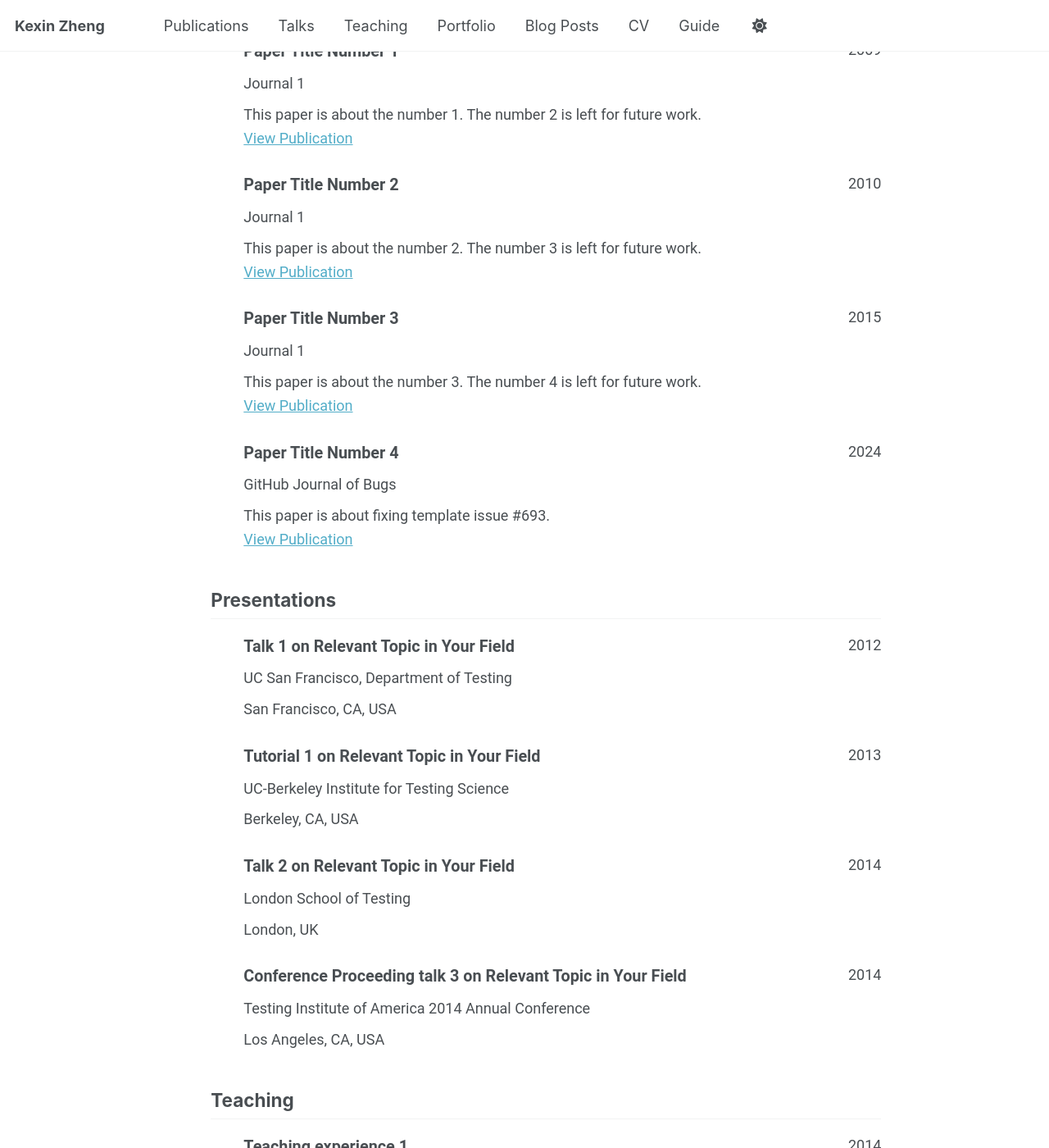
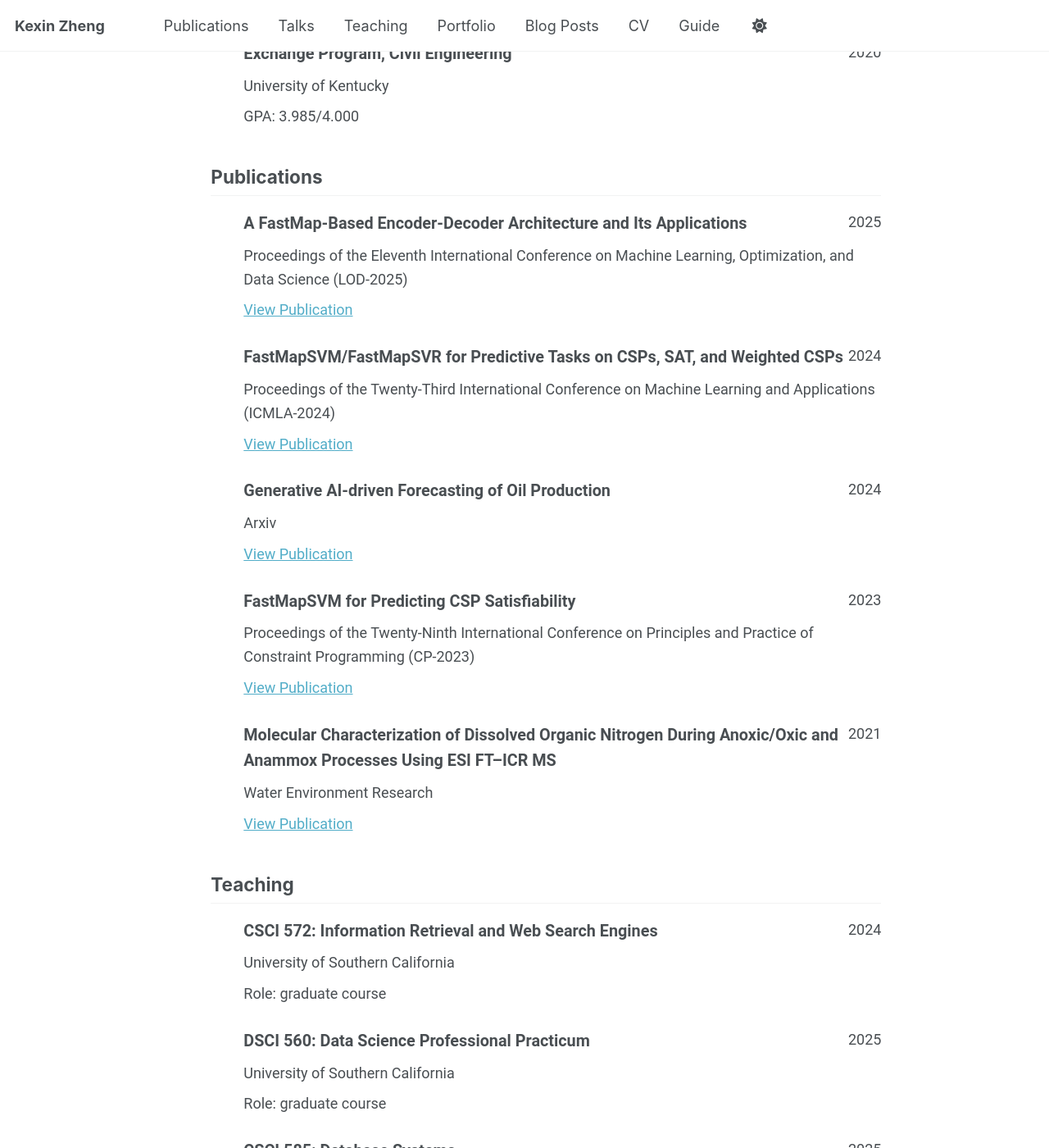
Before and after one commit to kellyzhengusc/kellyzhengusc.github.io, a Jekyll site: the page built from _pages/cv-json.md, in a window 1280 px wide and 1400 px high, scrolled down 890 px. Shown: the whole window at 82% size. Built offline with Jekyll 4.4.1, drawn with Linux system fonts in a browser that asks for light colours; a script that is not in the unit is left out; some of the changed text lies outside the part shown.

Commit message:
Update cv.json

```diff
--- a/_data/cv.json
+++ b/_data/cv.json
@@ -1,14 +1,14 @@
 {
   "basics": {
-    "name": "Your Sidebar Name",
-    "email": "none@example.org",
+    "name": "Kexin Zheng",
+    "email": "kexinzhe@usc.edu",
     "phone": "",
-    "website": "https://academicpages.github.io",
-    "summary": "Currently employed at Red Brick University. Short biography for the left-hand sidebar",
+    "website": "https://kellyzhengusc.github.io",
+    "summary": "CS PhD student at USC",
     "location": {
       "address": "",
       "postalCode": "",
-      "city": "Earth",
+      "city": "Los Angeles",
       "countryCode": "US",
       "region": ""
     },
@@ -16,47 +16,56 @@
       {
         "network": "Google Scholar",
         "username": "",
-        "url": "https://scholar.google.com/citations?user=PS_CX0AAAAAJ"
+        "url": "https://scholar.google.com/citations?user=SQlCsRQAAAAJ&hl=en"
       },
       {
         "network": "ORCID",
         "username": "",
-        "url": "http://orcid.org/yourorcidurl"
+        "url": ""
       },
       {
         "network": "GitHub",
-        "username": "academicpages",
-        "url": "https://github.com/academicpages"
+        "username": "kexinzheng05",
+        "url": "https://github.com/kexinzheng05"
       }
     ]
   },
   "work": [],
   "education": [
     {
-      "institution": "GitHub University",
-      "area": "Ph.D in Version Control Theory",
+      "institution": "University of Southern California",
+      "area": "Ph.D in Computer Science",
       "studyType": "",
-      "startDate": "",
-      "endDate": "2018",
+      "startDate": "2024",
+      "endDate": "2028",
       "gpa": null,
       "courses": []
     },
     {
-      "institution": "GitHub University",
-      "area": "M.S. in Jekyll",
+      "institution": "University of Southern California",
+      "area": "M.S. in Applied Data Science",
       "studyType": "",
-      "startDate": "",
-      "endDate": "2014",
-      "gpa": null,
+      "startDate": "2022",
+      "endDate": "2023",
+      "gpa": 4.0/4.0,
       "courses": []
     },
     {
-      "institution": "GitHub University",
-      "area": "B.S. in GitHub",
+      "institution": "Beijing University of Technology",
+      "area": "B.S. in Environmental Engineering",
       "studyType": "",
-      "startDate": "",
-      "endDate": "2012",
-      "gpa": null,
+      "startDate": "2017",
+      "endDate": "2021",
+      "gpa": 3.8/4.0,
+      "courses": []
+    },
+    {
+      "institution": "University of Kentucky",
+      "area": "Exchange Program, Civil Engineering",
+      "studyType": "",
+      "startDate": "2018",
+      "endDate": "2020",
+      "gpa": 3.985/4.000,
       "courses": []
     }
   ],
@@ -66,87 +75,66 @@
   "references": [],
   "publications": [
     {
-      "name": "Paper Title Number 1",
-      "publisher": "Journal 1",
-      "releaseDate": "2009-10-01",
-      "website": "http://academicpages.github.io/files/paper1.pdf",
-      "summary": "This paper is about the number 1. The number 2 is left for future work."
+      "name": "A FastMap-Based Encoder-Decoder Architecture and Its Applications",
+      "publisher": "Proceedings of the Eleventh International Conference on Machine Learning, Optimization, and Data Science (LOD-2025)",
+      "releaseDate": "2025-01-01",
+      "website": "http://academicpages.github.io/files/lod25.pdf",
+      "summary": ""
     },
     {
-      "name": "Paper Title Number 2",
-      "publisher": "Journal 1",
-      "releaseDate": "2010-10-01",
-      "website": "http://academicpages.github.io/files/paper2.pdf",
-      "summary": "This paper is about the number 2. The number 3 is left for future work."
+      "name": "FastMapSVM/FastMapSVR for Predictive Tasks on CSPs, SAT, and Weighted CSPs",
+      "publisher": "Proceedings of the Twenty-Third International Conference on Machine Learning and Applications (ICMLA-2024)",
+      "releaseDate": "2024-01-01",
+      "website": "http://academicpages.github.io/files/icmla24.pdf",
+      "summary": ""
     },
     {
-      "name": "Paper Title Number 3",
-      "publisher": "Journal 1",
-      "releaseDate": "2015-10-01",
-      "website": "http://academicpages.github.io/files/paper3.pdf",
-      "summary": "This paper is about the number 3. The number 4 is left for future work."
+      "name": "Generative AI-driven Forecasting of Oil Production",
+      "publisher": "Arxiv",
+      "releaseDate": "2024-01-01",
+      "website": "http://academicpages.github.io/files/oil_production.pdf",
+      "summary": ""
     },
     {
-      "name": "Paper Title Number 4",
-      "publisher": "GitHub Journal of Bugs",
-      "releaseDate": "2024-02-17",
-      "website": "http://academicpages.github.io/files/paper3.pdf",
-      "summary": "This paper is about fixing template issue #693."
+      "name": "FastMapSVM for Predicting CSP Satisfiability",
+      "publisher": "Proceedings of the Twenty-Ninth International Conference on Principles and Practice of Constraint Programming (CP-2023)",
+      "releaseDate": "2023-01-01",
+      "website": "http://academicpages.github.io/files/cp23.pdf",
+      "summary": ""
+    },
+    {
+      "name": "Molecular Characterization of Dissolved Organic Nitrogen During Anoxic/Oxic and Anammox Processes Using ESI FT–ICR MS",
+      "publisher": "Water Environment Research",
+      "releaseDate": "2021-01-01",
+      "website": "",
+      "summary": ""
     }
   ],
   "presentations": [
+  ],
+  "teaching": [
     {
-      "name": "Talk 1 on Relevant Topic in Your Field",
-      "event": "UC San Francisco, Department of Testing",
-      "date": "2012-03-01",
-      "location": "San Francisco, CA, USA",
+      "course": "CSCI 572: Information Retrieval and Web Search Engines",
+      "institution": "University of Southern California",
+      "date": "2024-08-20",
+      "role": "graduate course",
       "description": ""
     },
     {
-      "name": "Tutorial 1 on Relevant Topic in Your Field",
-      "event": "UC-Berkeley Institute for Testing Science",
-      "date": "2013-03-01",
-      "location": "Berkeley, CA, USA",
+      "course": "DSCI 560: Data Science Professional Practicum",
+      "institution": "University of Southern California",
+      "date": "2025-01-15",
+      "role": "graduate course",
       "description": ""
     },
     {
-      "name": "Talk 2 on Relevant Topic in Your Field",
-      "event": "London School of Testing",
-      "date": "2014-02-01",
-      "location": "London, UK",
-      "description": ""
-    },
-    {
-      "name": "Conference Proceeding talk 3 on Relevant Topic in Your Field",
-      "event": "Testing Institute of America 2014 Annual Conference",
-      "date": "2014-03-01",
-      "location": "Los Angeles, CA, USA",
-      "description": ""
-    }
-  ],
-  "teaching": [
-    {
-      "course": "Teaching experience 1",
-      "institution": "University 1, Department",
-      "date": "2014-01-01",
-      "role": "Undergraduate course",
-      "description": ""
-    },
-    {
-      "course": "Teaching experience 2",
-      "institution": "University 1, Department",
-      "date": "2015-01-01",
-      "role": "Workshop",
+      "course": "CSCI 585: Database Systems",
+      "institution": "University of Southern California",
+      "date": "2025-05-26",
+      "role": "graduate course",
       "description": ""
     }
   ],
   "portfolio": [
-    {
-      "name": "Portfolio item number 1",
-      "category": "portfolio",
-      "date": "",
-      "url": "",
-      "description": "Short description of portfolio item number 1<br/><img src='/images/500x300.png'>"
-    }
   ]
 }
```
